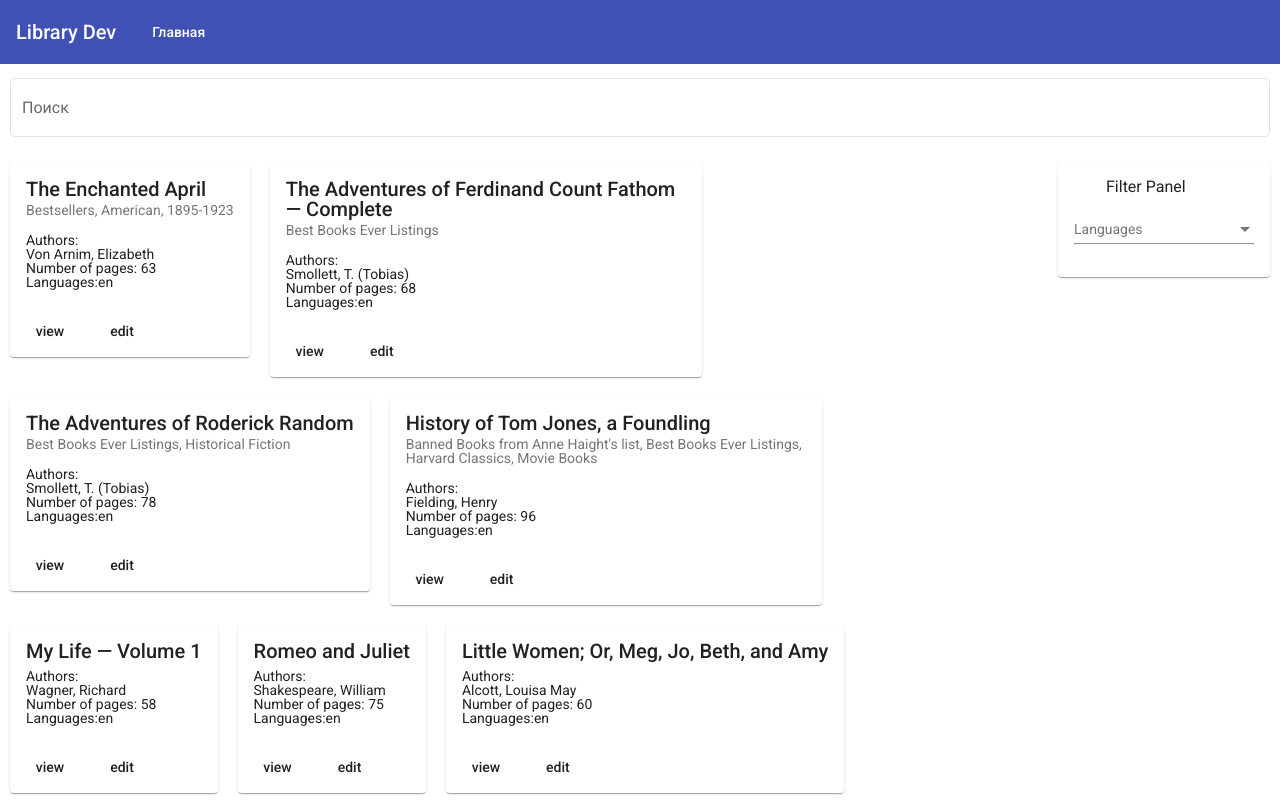
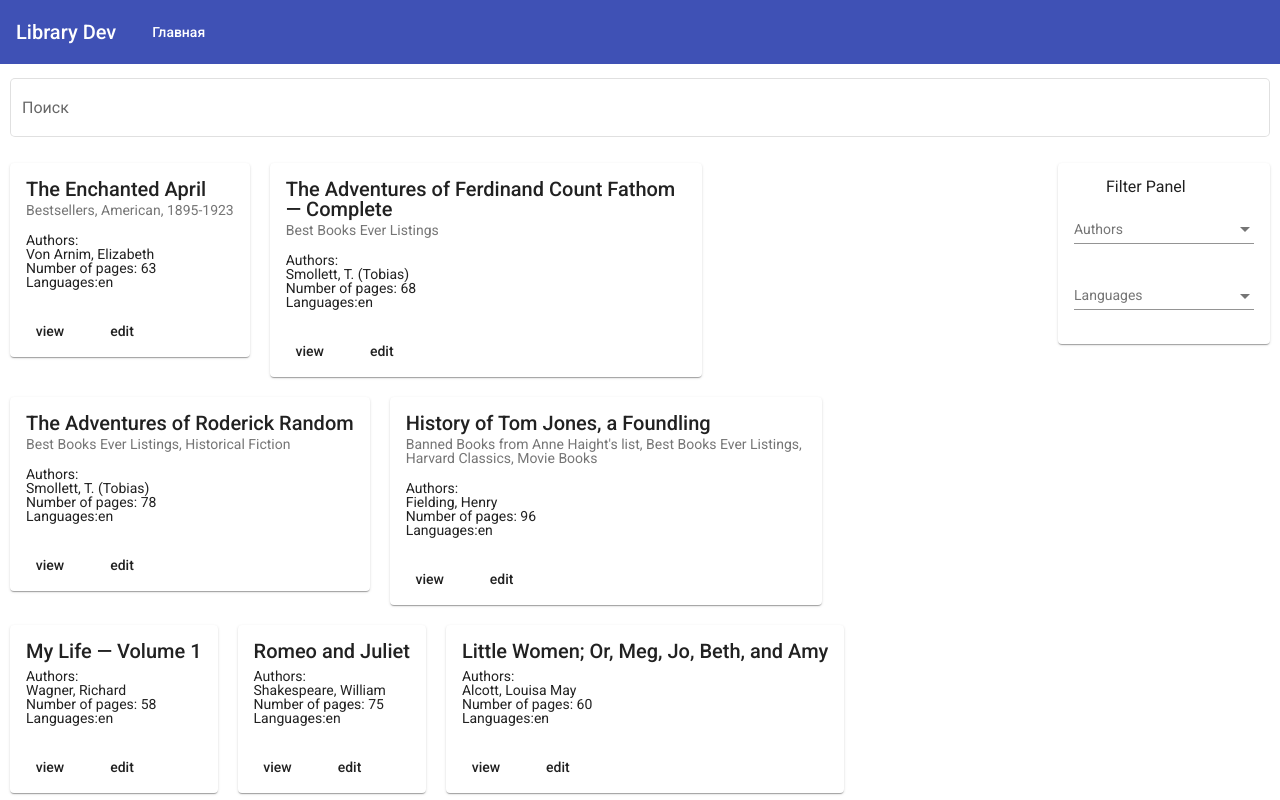
Before and after one commit to 14837-eng/Book-app, an Angular app: page / in a window 1280 px wide. Shown: the top 800 px of the page. Built offline with nearby package versions, Linux system fonts and the light colour scheme.

Commit message:
feat(filters): Add filter by author

```diff
--- a/src/app/core/services/books.service.ts
+++ b/src/app/core/services/books.service.ts
@@ -1,5 +1,6 @@
 import { Injectable } from '@angular/core';
 import { BehaviorSubject, map } from 'rxjs';
+import { INVALID_ID } from '../consts/common.consts';
 import { IAuthor } from '../interfaces/author.interface';
 import { IBook } from '../interfaces/book.interface';
 import { ILangugage } from '../interfaces/languages.interface';
@@ -46,6 +47,10 @@ export class BooksService {
     this.filters.language = value;
   }
 
+  setAuthorFilter(author_id: number) {
+    this.filters.author_id = author_id;
+  }
+
   getFilters() {
     return this.filters;
   }
@@ -66,8 +71,15 @@ export class BooksService {
     });
   }
 
+  private filterByAuthor(books: IBook[], author_id: number) {
+    return books.filter((book) => {
+      const success = book.authors.find((e) => e.id === author_id);
+      return !!success;
+    });
+  }
+
   getBooks() {
-    const { search, language } = this.filters;
+    const { search, language, author_id } = this.filters;
     let books = this.booksChestService.getBooks();
 
     if (search.length) {
@@ -75,6 +87,9 @@ export class BooksService {
     }
     if (language.length) {
       books = this.filterByLang(books, language);
+    }
+    if (author_id !== INVALID_ID) {
+      books = this.filterByAuthor(books, author_id);
     }
 
     this.books$.next(books);
--- a/src/app/main-page/filter-panel/filter-panel.component.html
+++ b/src/app/main-page/filter-panel/filter-panel.component.html
@@ -1,6 +1,21 @@
 <mat-card class="filter-panel">
   <mat-card-header> Filter Panel</mat-card-header>
   <mat-card-content>
+    <!-- Authors -->
+    <div class="filter-panel-container">
+      <mat-form-field>
+        <mat-label>Authors</mat-label>
+        <mat-select
+          (valueChange)="changeAuthor($event)"
+          [value]="filters.language"
+        >
+          <mat-option (click)="changeAuthor(-1)">Отменить</mat-option>
+          <mat-option *ngFor="let author of authors" [value]="author.id">{{
+            author.name
+          }}</mat-option>
+        </mat-select>
+      </mat-form-field>
+    </div>
     <!-- Languages -->
     <div class="filter-panel-container">
       <mat-form-field>
--- a/src/app/main-page/filter-panel/filter-panel.component.ts
+++ b/src/app/main-page/filter-panel/filter-panel.component.ts
@@ -1,6 +1,8 @@
 import { ChangeDetectionStrategy, Component, OnInit } from '@angular/core';
+import { IAuthor } from 'src/app/core/interfaces/author.interface';
 import { IBookFilter } from 'src/app/core/interfaces/book.interface';
 import { ILangugage } from 'src/app/core/interfaces/languages.interface';
+import { AuthorsService } from 'src/app/core/services/authors.service';
 import { BooksService } from 'src/app/core/services/books.service';
 import { LanguagesService } from 'src/app/core/services/languages.service';
 
@@ -12,21 +14,30 @@ import { LanguagesService } from 'src/app/core/services/languages.service';
 })
 export class FilterPanelComponent implements OnInit {
   languages: ILangugage[] = [];
+  authors: IAuthor[] = [];
   filters!: IBookFilter;
 
   constructor(
     private languagesService: LanguagesService,
+    private authorsService: AuthorsService,
     private booksService: BooksService
   ) {}
 
   ngOnInit(): void {
     this.filters = this.booksService.getFilters();
     this.languages = this.languagesService.getLangs();
+    this.authors = this.authorsService.getAuthors();
   }
 
-  changeLang(event: string) {
-    this.filters.language = event;
-    this.booksService.setLangFilter(event);
+  changeLang(lang: string) {
+    this.filters.language = lang;
+    this.booksService.setLangFilter(lang);
+    this.booksService.getBooks();
+  }
+
+  changeAuthor(author_id: number) {
+    this.filters.author_id = author_id;
+    this.booksService.setAuthorFilter(author_id);
     this.booksService.getBooks();
   }
 }
```
